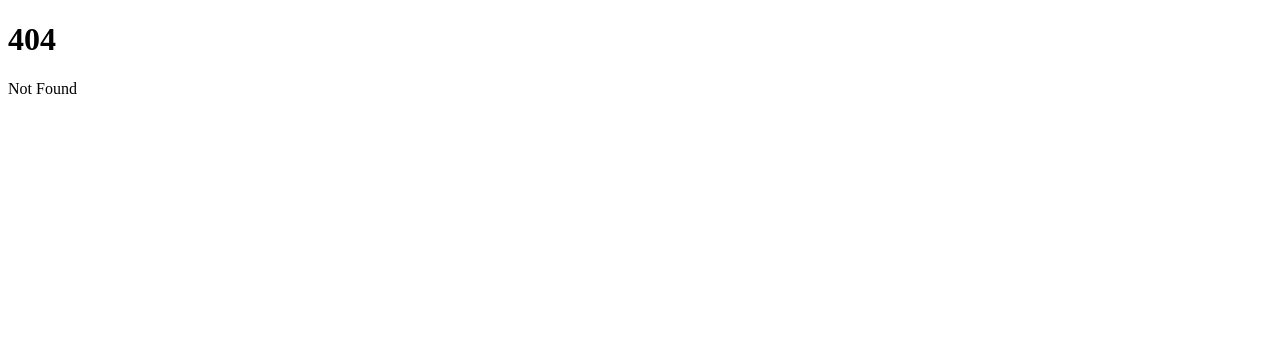
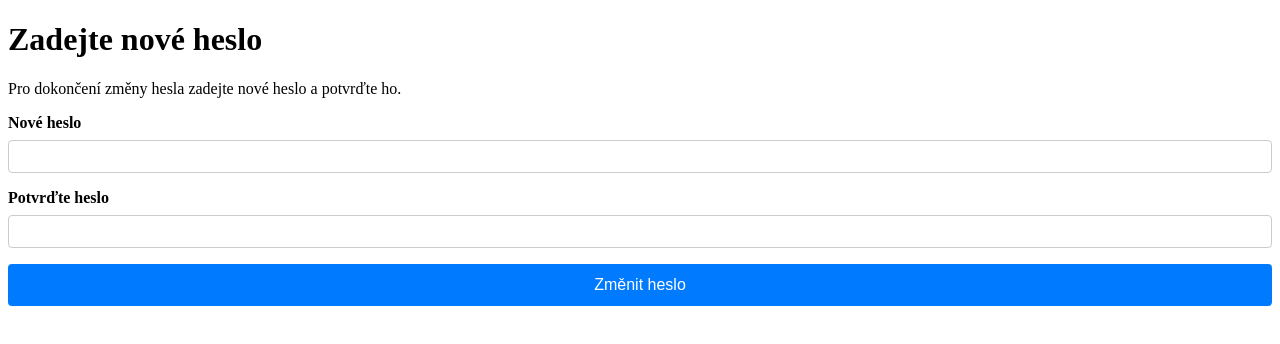
Before and after one commit to Trenclik/SOPL-DOMUS, a SvelteKit app: page /NewPass in a window 1280 px wide. Before the commit this address had no page. Shown: the top 344 px of the page. Built offline with nearby package versions, Linux system fonts and the light colour scheme.

Commit message:
forgotpass+newpass
# Conflicts:
#	src/lib/Components/Button.svelte
#	src/lib/Components/Input.svelte

```diff
--- /dev/null
+++ b/src/lib/Components/Button.svelte
@@ -0,0 +1,40 @@
+<script>
+    let {
+      label = '',
+      type = 'button',
+      disabled = false,
+      onClick = () => {},
+    } = $props();
+
+    // Funkce volaná při kliknutí na tlačítko
+    function handleClick(event) {
+      onClick(event);
+    }
+  </script>
+
+  <button type={type} {disabled} class="btn" onclick={handleClick}>
+    {label}
+  </button>
+
+  <style>
+    .btn {
+      width: 100%;
+      padding: 0.75rem;
+      background-color: #007bff;
+      color: white;
+      border: none;
+      border-radius: 4px;
+      font-size: 1rem;
+      cursor: pointer;
+      transition: background-color 0.3s;
+    }
+
+    .btn:hover {
+      background-color: #0056b3;
+    }
+
+    .btn:disabled {
+      background-color: #ccc;
+      cursor: not-allowed;
+    }
+  </style>
--- /dev/null
+++ b/src/lib/Components/Input.svelte
@@ -0,0 +1,40 @@
+<script>
+  let {
+    label = state(""),
+    type = "text",
+    placeholder = "",
+    value = "",
+    onChange = () => {},
+  } = $props();
+
+  // Funkce volaná při změně hodnoty
+  function handleInput(event) {
+    onChange(event.target.value);
+  }
+</script>
+
+<div class="input-container">
+  {#if label}
+    <label>{label}</label>
+  {/if}
+  <input {type} {placeholder} {value} oninput={handleInput} />
+</div>
+
+<style>
+  .input-container {
+    margin-bottom: 1rem;
+    box-sizing: border-box;
+  }
+  label {
+    display: block;
+    margin-bottom: 0.5rem;
+    font-weight: bold;
+  }
+  input {
+    width: 100%;
+    padding: 0.5rem;
+    border: 1px solid #ccc;
+    border-radius: 4px;
+    box-sizing: border-box;
+  }
+</style>
--- /dev/null
+++ b/src/routes/NewPass/+page.svelte
@@ -0,0 +1,46 @@
+<script>
+    import Input from '$lib/Components/Input.svelte';
+    import Button from '$lib/Components/Button.svelte';
+
+    let newPassword = '';
+    let confirmPassword = '';
+    let passwordError = '';
+
+    function validateForm() {
+      let isValid = true;
+      passwordError = '';
+
+      // Validace hesla
+      if (newPassword !== confirmPassword) {
+        passwordError = 'Hesla se neshodují.';
+        isValid = false;
+      }
+
+      if (newPassword.length < 8) {
+        passwordError = 'Heslo musí mít alespoň 8 znaků.';
+        isValid = false;
+      }
+
+      return isValid;
+    }
+
+    function handleSubmit() {
+      if (validateForm()) {
+        console.log('Nové heslo:', newPassword);
+        alert('Heslo bylo změněno!');
+        // Přesměrování na přihlášení
+        // goto('/login');  // Nezapomeň na přesměrování, až to bude fungovat
+      }
+    }
+  </script>
+
+  <h1>Zadejte nové heslo</h1>
+  <p>Pro dokončení změny hesla zadejte nové heslo a potvrďte ho.</p>
+
+  <form on:submit|preventDefault={handleSubmit}>
+    <Input label="Nové heslo" type="password" value={newPassword} onChange={(val) => (newPassword = val)} />
+    <Input label="Potvrďte heslo" type="password" value={confirmPassword} onChange={(val) => (confirmPassword = val)} />
+    {#if passwordError}<p style="color: red;">{passwordError}</p>{/if}
+
+    <Button label="Změnit heslo" type="submit" />
+  </form>
```
Also changed, not shown: src/routes/ForgotPass/+page.svelte (added, +40 -0 lines).
